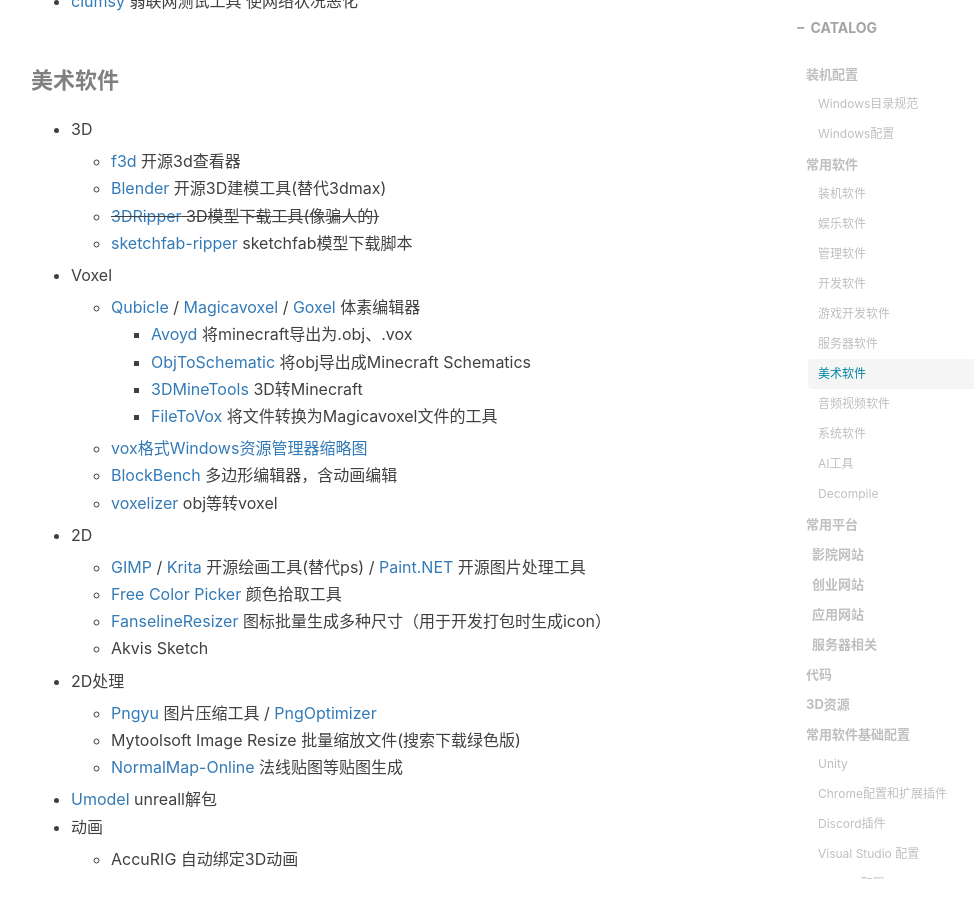
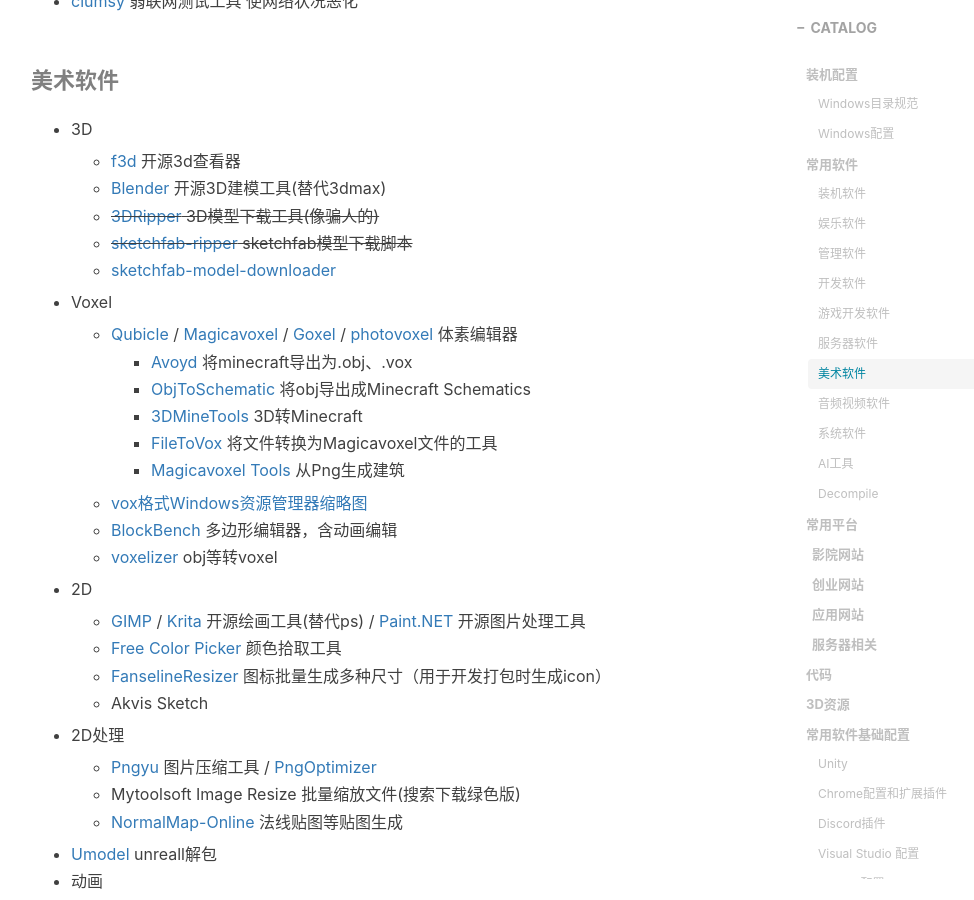
Before and after one commit to gumcstronger/gumcstronger.github.io, a Jekyll site: the page built from _posts/2022/2022-08-24-windows.md, in a window 1280 px wide and 900 px high, scrolled down 4075 px. Shown: the whole window, without its empty margins (234-1208 px from the left). Built offline with Jekyll 4.4.1, drawn with Linux system fonts in a browser that asks for light colours; comment, search, counter and statistics services are not loaded.

Commit message:
Update 2022-08-24-windows.md

```diff
--- a/_posts/2022/2022-08-24-windows.md
+++ b/_posts/2022/2022-08-24-windows.md
@@ -134,14 +134,16 @@
   - [f3d](https://github.com/f3d-app/f3d) 开源3d查看器
   - [Blender](https://www.blender.org/thanks/) 开源3D建模工具(替代3dmax)
   - ~~[3DRipper](https://3dripper.com/) 3D模型下载工具(像骗人的)~~
-  - [sketchfab-ripper](https://github.com/jiutian1137/sketchfab-ripper/tree/main) sketchfab模型下载脚本
+  - ~~[sketchfab-ripper](https://github.com/jiutian1137/sketchfab-ripper/tree/main) sketchfab模型下载脚本~~
+  - [sketchfab-model-downloader ](https://greasyfork.org/en/scripts/479293-sketchfab-model-downloader)
 - Voxel
 
-  - [Qubicle](https://www.getqubicle.com/) / [Magicavoxel](https://www.voxelmade.com/magicavoxel/) / [Goxel](https://goxel.xyz/) 体素编辑器
+  - [Qubicle](https://www.getqubicle.com/) / [Magicavoxel](https://www.voxelmade.com/magicavoxel/) / [Goxel](https://goxel.xyz/) / [photovoxel](https://photovoxel.com/) 体素编辑器
     - [Avoyd](https://www.enkisoftware.com/products) 将minecraft导出为.obj、.vox
     - [ObjToSchematic](https://github.com/LucasDower/ObjToSchematic) 将obj导出成Minecraft Schematics
     - [3DMineTools](https://github.com/OOjeser/3DMineTools) 3D转Minecraft
     - [FileToVox](https://github.com/Zarbuz/FileToVox) 将文件转换为Magicavoxel文件的工具
+    - [Magicavoxel Tools](https://mode-vis.gumroad.com/l/vkzziz) 从Png生成建筑
   - [vox格式Windows资源管理器缩略图](https://github.com/Arlorean/Voxels)
   - [BlockBench](https://www.blockbench.net/) 多边形编辑器，含动画编辑
   - [voxelizer](https://drububu.com/miscellaneous/voxelizer/?out=stl) obj等转voxel
```
Also changed, not shown: other parts of _posts/2022/2022-08-24-windows.md (+1 -0 lines).
